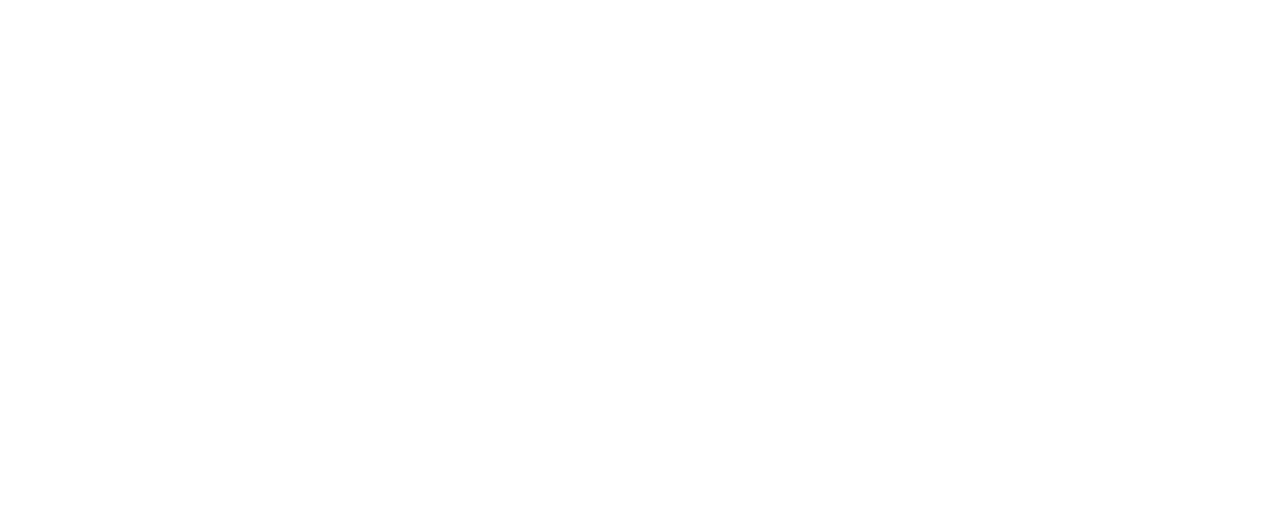
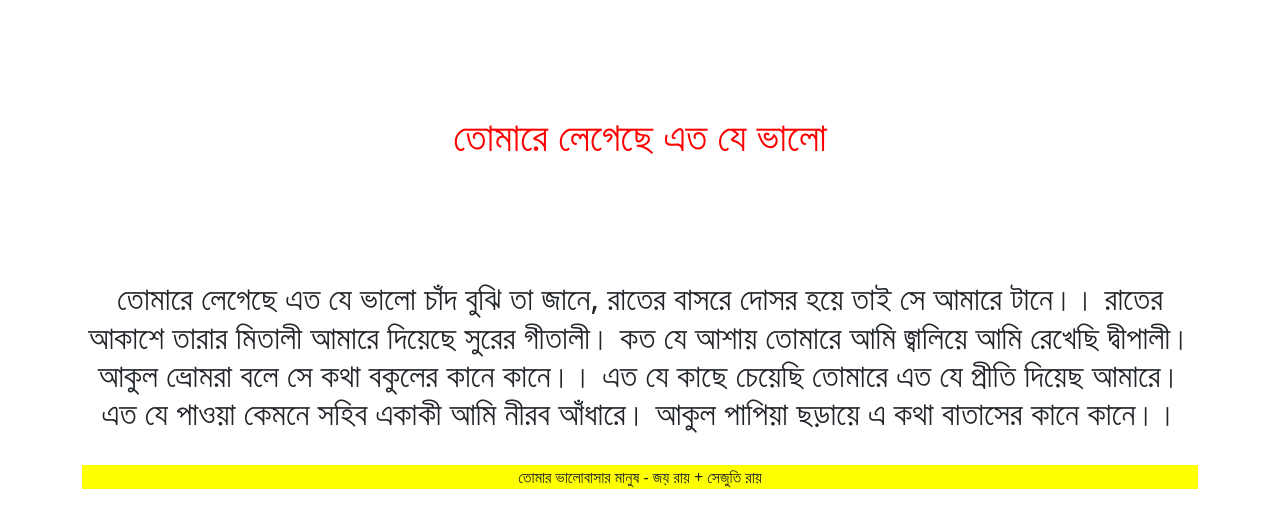
Before and after one commit to joyroy0401/pioonieerBank, a plain HTML site: page index.html in a window 1280 px wide. Both pictures are taken after a click on the button "Enter". Drawn offline with nearby package versions, Linux system fonts and the light colour scheme.

Commit message:
first commit

```diff
--- a/index.html
+++ b/index.html
@@ -11,10 +11,10 @@
 <body>
 
     <div class=" container login-area" id="lonin-area">
-        <h1 class="text-center">Welcome to pionner bank</h1>
+        <h1 class="text-center Shajuty">Welcome Shajuty</h1>
 
         <div class="submit-area">
-            <h4>Log-in</h4>
+            <h4>Log-in(খালি ঘর পূরণ কর- যে কোন কিছু লিখতে পারো। )</h4>
             <br>
             <input type="email" name="email" placeholder="Please enter your Email" class="form-control">
             <br>
@@ -23,11 +23,35 @@
             <button id="login" class="btn btn-primary">Enter</button>
         </div>
     </div>
+
+    <div id="transaction-area" class="container ">
+        <h1 class="tomer_amer text-center"> তোমারে লেগেছে এত যে ভালো </h1>
+        <h2 class="text-center"> তোমারে লেগেছে এত যে ভালো
+            চাঁদ বুঝি তা জানে,
+            রাতের বাসরে দোসর হয়ে
+            তাই সে আমারে টানে।।
+            রাতের আকাশে তারার মিতালী
+            আমারে দিয়েছে সুরের গীতালী।
+            কত যে আশায় তোমারে আমি
+            জ্বালিয়ে আমি রেখেছি দ্বীপালী।
+            আকুল ভ্রোমরা বলে সে কথা
+            বকুলের কানে কানে।।
+            এত যে কাছে চেয়েছি তোমারে
+            এত যে প্রীতি দিয়েছ আমারে।
+            এত যে পাওয়া কেমনে সহিব
+            একাকী আমি নীরব আঁধারে।
+            আকুল পাপিয়া ছড়ায়ে এ কথা
+            বাতাসের কানে কানে।।</h2>
+            <br>
+            <p class="joy text-center">তোমার ভালোবাসার মানুষ - জয় রায় + সেজুতি রায় </p>
+    </div>
     <script>
         const loginBtn =document.getElementById("login");
         loginBtn.addEventListener("click", function(){
             const loginArea = document.getElementById("lonin-area");
             loginArea.style.display = "none";
+            const transactionArea =  document.getElementById("transaction-area");
+            transactionArea.style.display = "block";
         })
     </script>
 </body>
--- a/style.css
+++ b/style.css
@@ -1,3 +1,10 @@
+
+.Shajuty{
+    background-color: red;
+    color: white;
+    font-weight: 900;
+    margin: 10% 0 0 0;
+}
 .submit-area{
 
     margin-top: 50px;
@@ -5,3 +12,14 @@
     border-radius: 10px;
     box-shadow:5px 5px 10px gray;
 }
+.tomer_amer{
+    color: red;
+    padding: 10% 0 10% 0;
+}
+
+.joy{
+    background-color: yellow;
+}
+#transaction-area{
+    display: none;
+}
```
